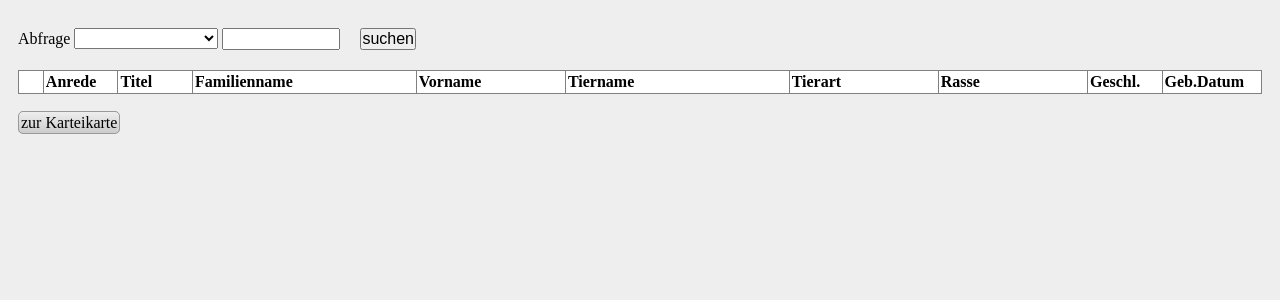
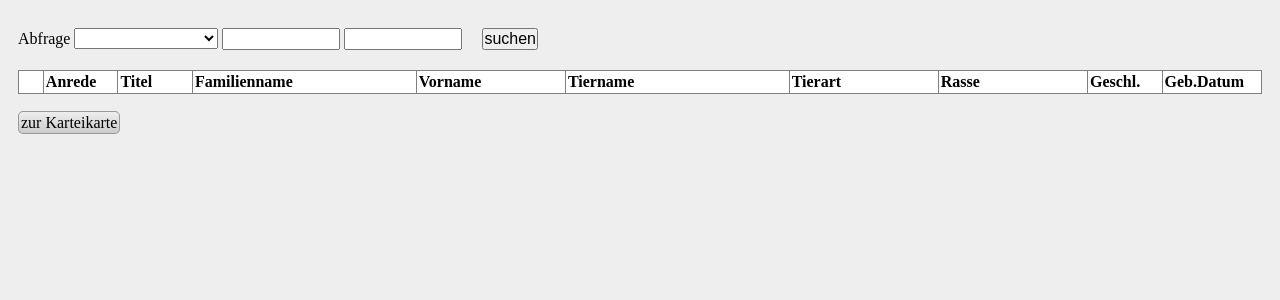
Before and after one commit to richardtraindl/fordi, a Flask app: page /abfragen in a window 1280 px wide. Shown: the part 77-377 px from the top of the page. Run offline with Flask 2, Linux system fonts and the light colour scheme; the visitor is signed in with stand-in values (Sample User, id 1); data comes from the database, SQL or seed files in the repository; lists and menus that the app fills with data are empty.

Commit message:
Update abfragen.html

```diff
--- a/ordi/templates/ordi/abfragen.html
+++ b/ordi/templates/ordi/abfragen.html
@@ -14,7 +14,8 @@
             <div>
                 <label for="abfrage">Abfrage</label>
                 {% include 'ordi/_select_for_abfragen.html' %}
-                <input type="text" size="10" name="abfragekriterium" value="{{ abfragekriterium }}">
+                <input type="text" size="10" name="abfragekriterium1" value="{{ abfragekriterium1 }}">
+                <input type="text" size="10" name="abfragekriterium2" value="{{ abfragekriterium2 }}">
             </div>
             <div>
                 <input type="submit" value="suchen">
```
